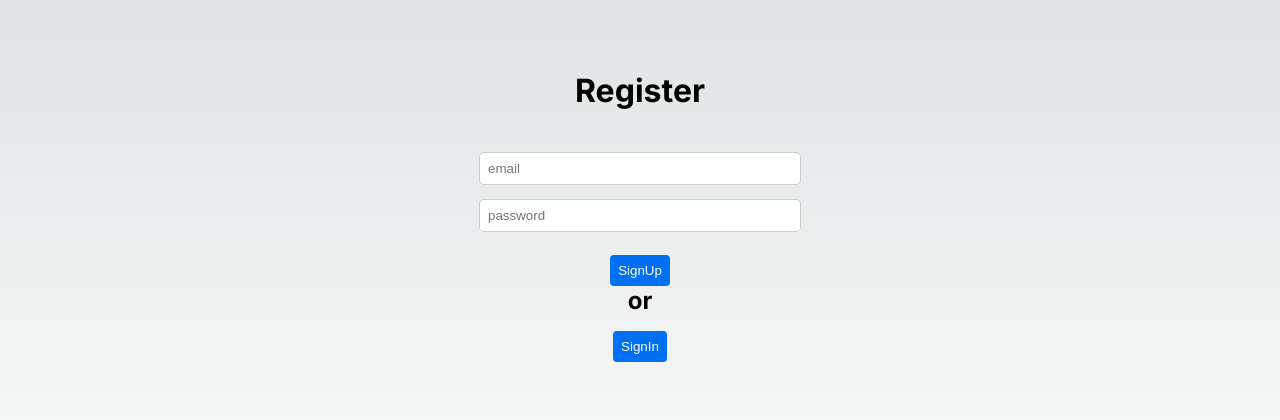
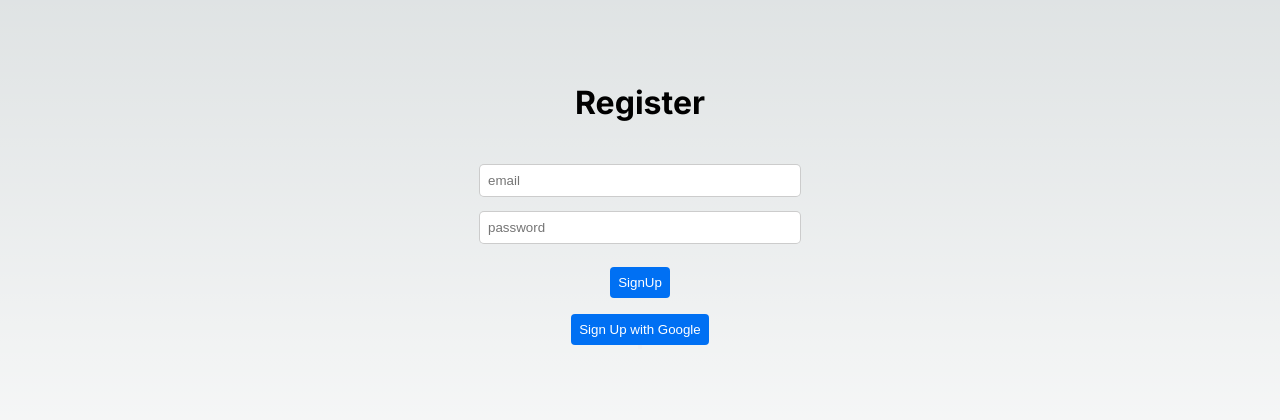
Before and after one commit to JenifferVega/Notes-App-React-Nextjs, a Next.js app: page /Register in a window 1280 px wide. Shown: the part 184-604 px from the top of the page. Built offline with nearby package versions, Linux system fonts and the light colour scheme.

Commit message:
make login with email and google

```diff
--- a/src/pages/Register.js
+++ b/src/pages/Register.js
@@ -1,14 +1,18 @@
 import { useState } from "react";
 import styles from "../styles/Register.module.css";
 import { Inter } from "next/font/google";
-import { getAuth, createUserWithEmailAndPassword } from "firebase/auth";
+import { getAuth, createUserWithEmailAndPassword, GoogleAuthProvider, GithubAuthProvider, signInWithPopup } from "firebase/auth";
 import { useRouter } from "next/router";
 import { app } from "../../firebaseConfig";
+import googleLogo from "../assets/google.png";
 
 const inter = Inter({ subsets: ["latin"] });
 
 export default function Register() {
+  console.log("googleLogo", googleLogo);
   const auth = getAuth(app);
+  const GoogleProvider = new GoogleAuthProvider();
+  const GitHubProvider = new GithubAuthProvider();
   const router = useRouter();
   const [email, setEmail] = useState("");
   const [password, setPassword] = useState("");
@@ -24,6 +28,17 @@ export default function Register() {
         console.log("error", error);
       });
   };
+
+  const signUpWithGoogle = () =>{
+    signInWithPopup(auth, GoogleProvider)
+    .then(() => {
+      router.push("/Home");
+      console.log("router", router);
+    })
+    .catch((error) => {
+      console.log("error", error);
+    });
+};
   return (
     <div>
       <main className={`${styles.main} ${inter.className}`}>
@@ -48,9 +63,11 @@ export default function Register() {
           <button type="submit" className={styles.button} onClick={SignUp}>
             SignUp
           </button>
-          <h2>or</h2>
-          <button type="submit" className={styles.button}>
-            SignIn
+          <button type="submit" className={styles.button} onClick={signUpWithGoogle}>
+            Sign Up with Google
+          </button>
+          <button >
+             {/* <img src={googleLogo.src} alt="Google" className={styles.buttonGoogle}/>!>>*/}
           </button>
         </form>
       </main>
--- a/src/styles/Register.module.css
+++ b/src/styles/Register.module.css
@@ -38,3 +38,12 @@
     justify-content: center;
     height: 100vh;
   }
+
+  .buttonGoogle{
+    margin-top: 1rem;
+    padding: 0.5rem;
+    padding: 0.5rem;
+    border: none;
+    height: 50px;
+    width: 100px;
+  }
```
Also changed, not shown: src/assets/google.png (added).
